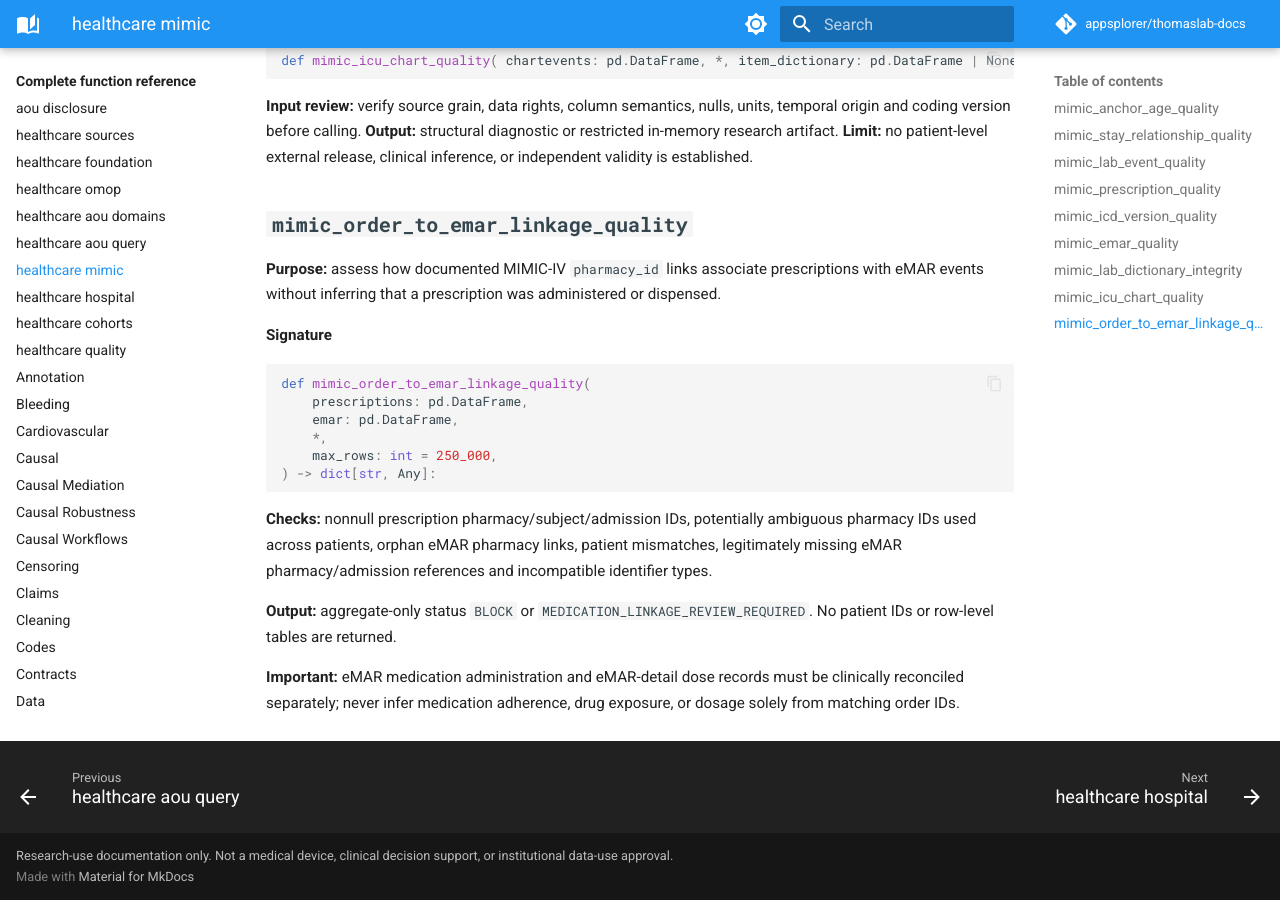
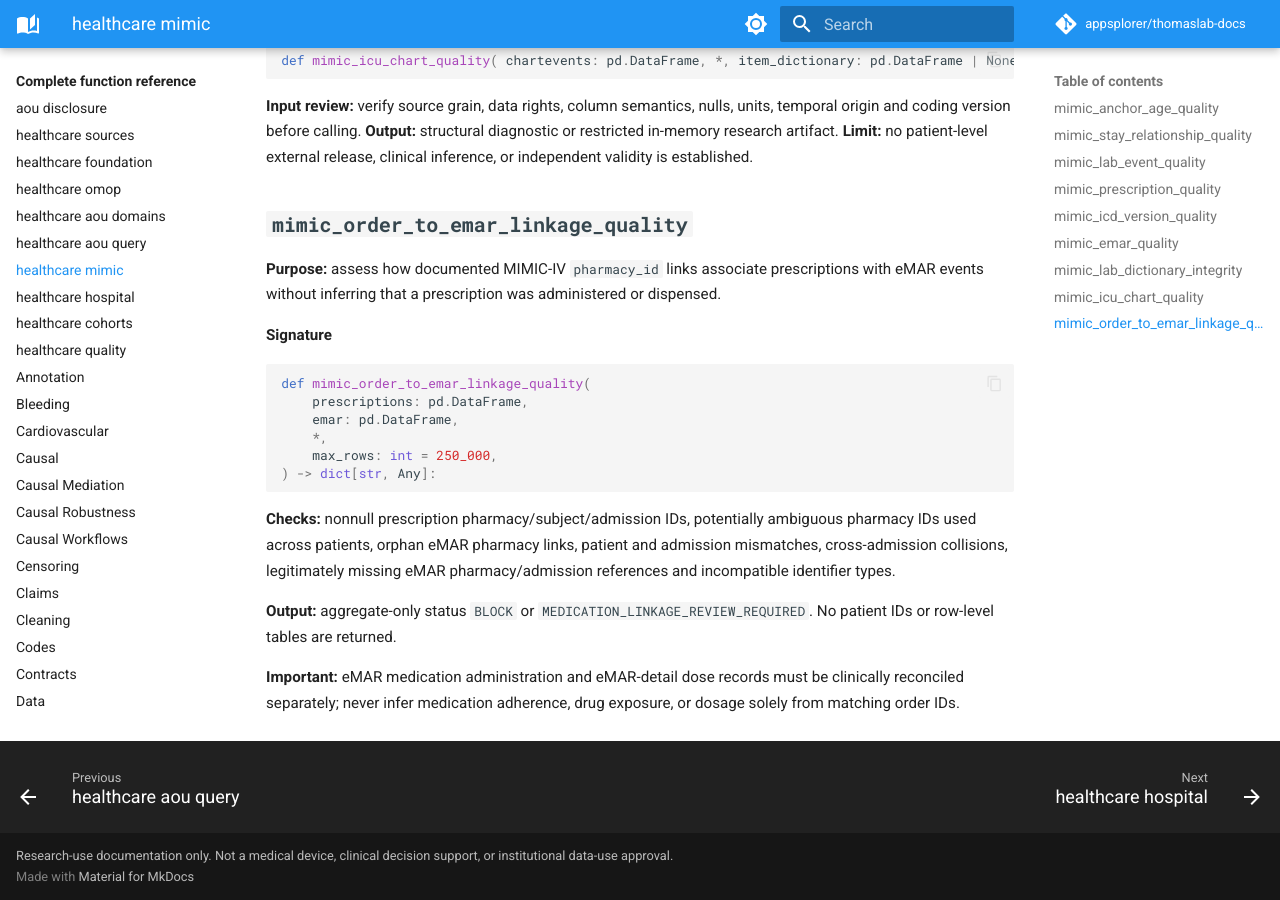
Before and after one commit to appsplorer/thomaslab-docs, an MkDocs documentation site: the page built from docs/reference/functions/healthcare_mimic.md, in a window 1280 px wide and 900 px high, scrolled down 2618 px. Built offline with MkDocs 1.6.1 and Material for MkDocs 9.7.7, drawn with Linux system fonts in a browser that asks for light colours; comment, search, counter and statistics services are not loaded.

Commit message:
docs(api): describe MIMIC pharmacy admission collisions and patient mismatches

```diff
--- a/docs/reference/functions/healthcare_mimic.md
+++ b/docs/reference/functions/healthcare_mimic.md
@@ -123,7 +123,7 @@ def mimic_order_to_emar_linkage_quality(
 
 **Checks:** nonnull prescription pharmacy/subject/admission IDs,
 potentially ambiguous pharmacy IDs used across patients, orphan eMAR pharmacy
-links, patient mismatches, legitimately missing eMAR pharmacy/admission
+links, patient and admission mismatches, cross-admission collisions, legitimately missing eMAR pharmacy/admission
 references and incompatible identifier types.
 
 **Output:** aggregate-only status `BLOCK` or
```
